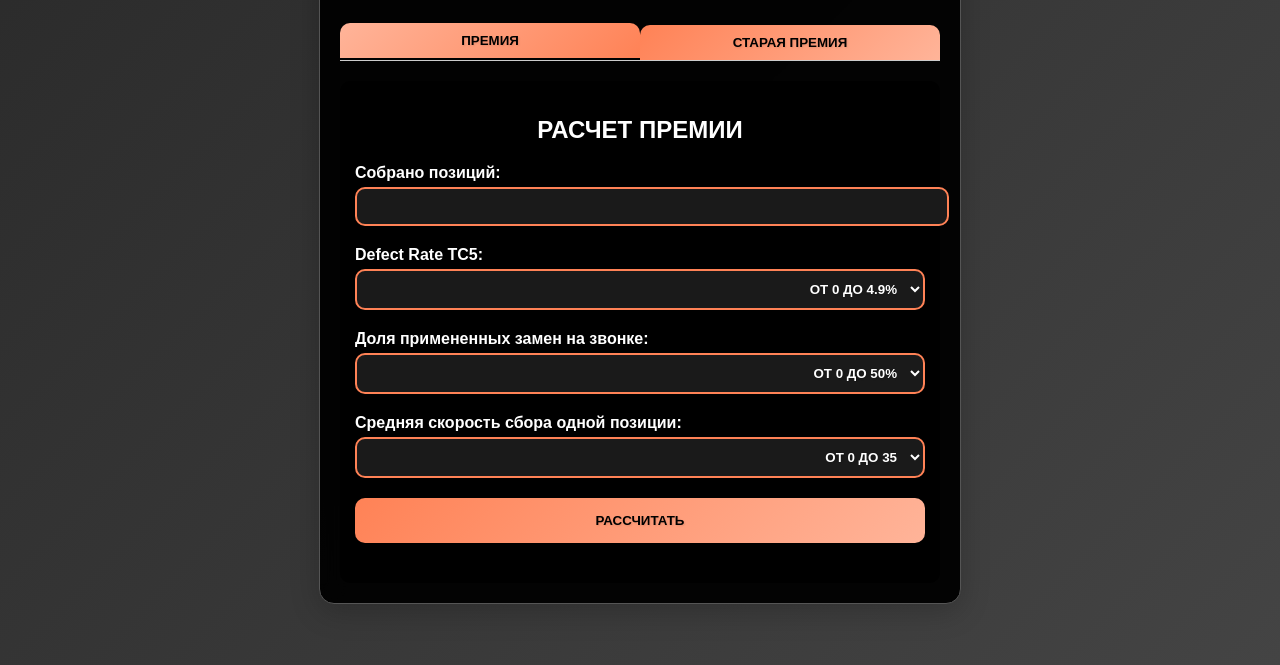
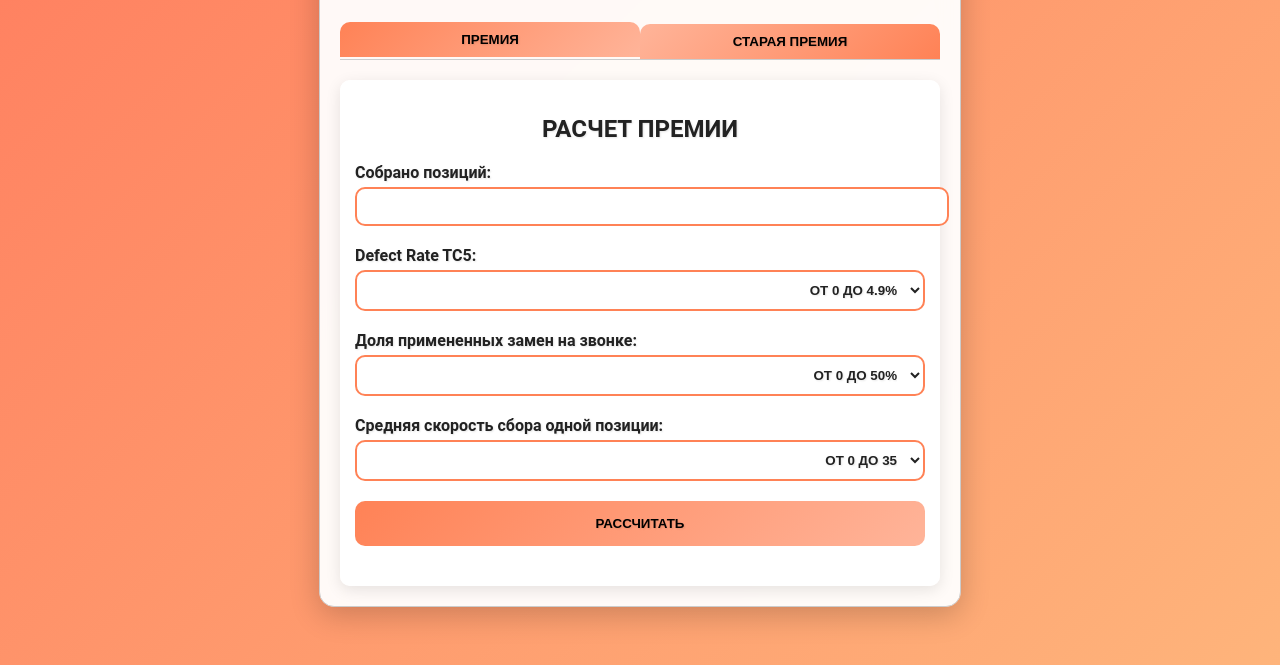
Before and after one commit to MadDj32/calculator_x5_bot, a plain HTML site: page index.html in a window 1280 px wide. Shown: the part 155-820 px from the top of the page. Drawn offline with Linux system fonts and the dark colour scheme; a script that the page names is missing.

Commit message:
Update styles.css

```diff
--- a/styles.css
+++ b/styles.css
@@ -1,5 +1,5 @@
 body {
-    font-family: 'Arial', sans-serif;
+    font-family: 'Roboto', sans-serif;
     margin: 0;
     padding: 10px;
     background: linear-gradient(135deg, #ff7e5f, #feb47b);
@@ -145,52 +145,3 @@ button:hover {
     text-shadow: 1px 1px 2px rgba(0,0,0,0.1);
     transition: color 0.3s, text-shadow 0.3s;
 }
-
-/* Темная тема */
-@media (prefers-color-scheme: dark) {
-    body {
-        background: linear-gradient(135deg, #2a2a2a, #444444);
-        color: #fff;
-    }
-
-    #app {
-        background: rgba(0, 0, 0, 0.95);
-        border-color: #555;
-    }
-
-    h1, h2, label, #new-result, #old-result {
-        color: #fff;
-    }
-
-    input, select {
-        background: rgba(255, 255, 255, 0.1);
-        color: #fff;
-        border-color: #FF8256;
-    }
-
-    input:focus, select:focus {
-        border-color: #FF4500;
-    }
-
-    .tab-button {
-        background: linear-gradient(135deg, #FF8256, #FFB499);
-        color: #000;
-    }
-
-    .tab-button.active, .tab-button:hover {
-        background: linear-gradient(135deg, #FFB499, #FF8256);
-    }
-
-    .tab-content {
-        background: rgba(0, 0, 0, 0.95);
-    }
-
-    button {
-        background: linear-gradient(135deg, #FF8256, #FFB499);
-        color: #000;
-    }
-
-    button:hover {
-        background: linear-gradient(135deg, #FFB499, #FF8256);
-    }
-}
```
